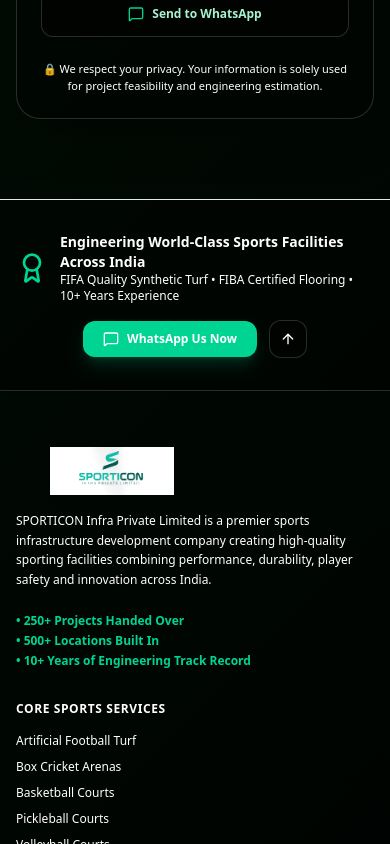
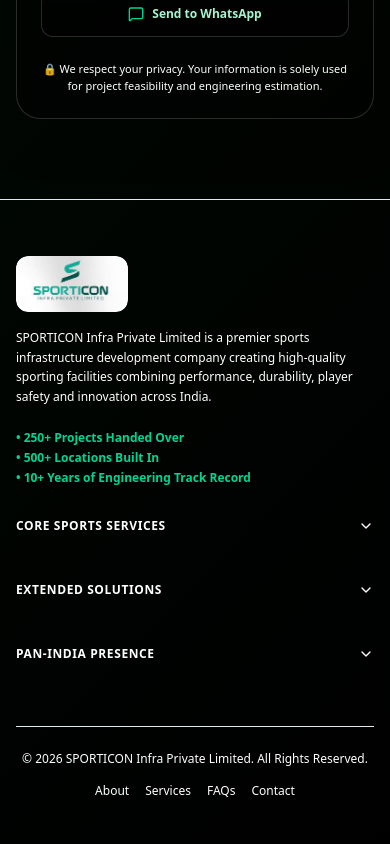
Before and after one commit to Ajith11223/turf_latest, a Next.js app: page / in a window 390 px wide. Shown: the part 11156-12000 px from the top of the page. Built offline with nearby package versions, Linux system fonts and the light colour scheme.

Commit message:
updation complted

```diff
--- a/src/components/Footer.tsx
+++ b/src/components/Footer.tsx
@@ -6,19 +6,10 @@
 import {
   Phone,
   Mail,
-  MapPin,
-  MessageSquare,
-  ArrowUp,
-  ShieldCheck,
-  Award,
-  Globe
+  ChevronDown
 } from "lucide-react";
 
 export default function Footer() {
-  const scrollToTop = () => {
-    window.scrollTo({ top: 0, behavior: "smooth" });
-  };
-
   const services = [
     "Artificial Football Turf",
     "Box Cricket Arenas",
@@ -49,53 +40,17 @@
 
   return (
     <footer className="relative bg-[#f8fafc] border-t border-slate-200 text-slate-700 text-xs sm:text-sm overflow-hidden">
-      {/* Top Footer Callout */}
-      <div className="border-b border-slate-200 py-8 px-4 sm:px-6 lg:px-8 bg-white/70">
-        <div className="max-w-7xl mx-auto flex flex-col md:flex-row items-center justify-between gap-4">
-          <div className="flex items-center gap-3">
-            <Award className="w-8 h-8 text-emerald-400 shrink-0" />
-            <div>
-              <div className="text-slate-900 font-bold text-sm sm:text-base">
-                Engineering World-Class Sports Facilities Across India
-              </div>
-              <div className="text-slate-600 text-xs">
-                FIFA Quality Synthetic Turf • FIBA Certified Flooring • 10+ Years Experience
-              </div>
-            </div>
-          </div>
-          <div className="flex items-center gap-3">
-            <a
-              href="https://wa.me/919400088990?text=Hi%20SPORTICON,%20I%20would%20like%20to%20discuss%20a%20sports%20court%20project."
-              target="_blank"
-              rel="noopener noreferrer"
-              className="px-5 py-2.5 rounded-xl text-xs font-bold text-black bg-emerald-400 hover:bg-emerald-300 transition-colors flex items-center gap-2 shadow-lg shadow-emerald-500/20"
-            >
-              <MessageSquare className="w-4 h-4" />
-              <span>WhatsApp Us Now</span>
-            </a>
-            <button
-              onClick={scrollToTop}
-              className="p-2.5 rounded-xl bg-slate-100 border border-slate-200 text-slate-700 hover:text-white hover:bg-emerald-700 transition-colors"
-              title="Back to Top"
-              aria-label="Back to Top"
-            >
-              <ArrowUp className="w-4 h-4" />
-            </button>
-          </div>
-        </div>
-      </div>
-
       {/* Main Footer Links */}
       <div className="max-w-7xl mx-auto px-4 sm:px-6 lg:px-8 py-14">
         <div className="grid grid-cols-1 md:grid-cols-2 lg:grid-cols-5 gap-8 lg:gap-10">
           {/* Brand Col */}
           <div className="lg:col-span-2 space-y-4">
-            <div className="relative h-12 w-48">
+            <div className="relative h-14 w-28 overflow-hidden rounded-xl">
               <Image
                 src="/images/sporticon-logo.png"
                 alt="SPORTICON Infra Private Limited"
                 fill
-                className="object-contain filter drop-shadow brightness-110"
+                className="rounded-xl object-cover"
               />
             </div>
             <p className="text-xs text-slate-600 leading-relaxed max-w-sm">
@@ -109,67 +64,66 @@
           </div>
 
           {/* Core Services Col */}
-          <div>
-            <h4 className="text-xs font-bold uppercase tracking-wider text-slate-900 mb-4">
+          <details className="group">
+            <summary className="mb-4 flex cursor-pointer list-none items-center justify-between gap-3 text-xs font-bold uppercase tracking-wider text-slate-900 [&::-webkit-details-marker]:hidden">
               Core Sports Services
-            </h4>
+              <ChevronDown className="h-4 w-4 shrink-0 transition-transform group-open:rotate-180" />
+            </summary>
             <ul className="space-y-2.5 text-xs text-slate-600">
               {services.map((item, i) => (
-                <li key={i}>
-                  <a href="#services" className="hover:text-emerald-700 transition-colors">
+                <li key={i} className="rounded-lg border border-emerald-800 bg-gradient-to-r from-emerald-800 via-green-800 to-teal-800 shadow-sm shadow-emerald-950/20 transition-all hover:border-emerald-950 hover:from-emerald-900 hover:via-green-900 hover:to-teal-900 px-3 py-2">
+                  <a href="#services" className="block font-semibold text-white hover:text-white/80 transition-colors">
                     {item}
                   </a>
                 </li>
               ))}
             </ul>
-          </div>
+          </details>
 
           {/* Extended Infrastructure */}
-          <div>
-            <h4 className="text-xs font-bold uppercase tracking-wider text-slate-900 mb-4">
+          <details className="group">
+            <summary className="mb-4 flex cursor-pointer list-none items-center justify-between gap-3 text-xs font-bold uppercase tracking-wider text-slate-900 [&::-webkit-details-marker]:hidden">
               Extended Solutions
-            </h4>
+              <ChevronDown className="h-4 w-4 shrink-0 transition-transform group-open:rotate-180" />
+            </summary>
             <ul className="space-y-2.5 text-xs text-slate-600">
               {extended.map((item, i) => (
-                <li key={i}>
-                  <a href="#infrastructure" className="hover:text-emerald-700 transition-colors">
+                <li key={i} className="rounded-lg border border-emerald-800 bg-gradient-to-r from-emerald-800 via-green-800 to-teal-800 shadow-sm shadow-emerald-950/20 transition-all hover:border-emerald-950 hover:from-emerald-900 hover:via-green-900 hover:to-teal-900 px-3 py-2">
+                  <a href="#infrastructure" className="block font-semibold text-white hover:text-white/80 transition-colors">
                     {item}
                   </a>
                 </li>
               ))}
             </ul>
-          </div>
+          </details>
 
           {/* Quick Contact & Presence */}
-          <div>
-            <h4 className="text-xs font-bold uppercase tracking-wider text-slate-900 mb-4">
+          <details className="group">
+            <summary className="mb-4 flex cursor-pointer list-none items-center justify-between gap-3 text-xs font-bold uppercase tracking-wider text-slate-900 [&::-webkit-details-marker]:hidden">
               Pan-India Presence
-            </h4>
+              <ChevronDown className="h-4 w-4 shrink-0 transition-transform group-open:rotate-180" />
+            </summary>
             <div className="space-y-3 text-xs text-slate-600">
-              <div className="flex items-center gap-2 text-slate-900 font-medium">
-                <Globe className="w-4 h-4 text-emerald-400 shrink-0" />
-                <span>www.sporticon.in</span>
-              </div>
-              <div className="flex items-center gap-2">
-                <Phone className="w-4 h-4 text-emerald-400 shrink-0" />
+              <div className="flex items-center gap-2 rounded-lg border border-emerald-800 bg-gradient-to-r from-emerald-800 via-green-800 to-teal-800 shadow-sm shadow-emerald-950/20 transition-all hover:border-emerald-950 hover:from-emerald-900 hover:via-green-900 hover:to-teal-900 px-3 py-2">
+                <Phone className="w-4 h-4 text-white shrink-0" />
                 <span>+91 94000 88990</span>
               </div>
-              <div className="flex items-center gap-2">
-                <Mail className="w-4 h-4 text-emerald-400 shrink-0" />
+              <div className="flex items-center gap-2 rounded-lg border border-emerald-800 bg-gradient-to-r from-emerald-800 via-green-800 to-teal-800 shadow-sm shadow-emerald-950/20 transition-all hover:border-emerald-950 hover:from-emerald-900 hover:via-green-900 hover:to-teal-900 px-3 py-2">
+                <Mail className="w-4 h-4 text-white shrink-0" />
                 <span>info@sporticon.in</span>
               </div>
-              <div className="pt-2">
-                <div className="text-xs text-emerald-300 uppercase font-extrabold tracking-wide mb-1">Key Footprint:</div>
+              <div className="rounded-lg border border-emerald-800 bg-gradient-to-r from-emerald-800 via-green-800 to-teal-800 shadow-sm shadow-emerald-950/20 transition-all hover:border-emerald-950 hover:from-emerald-900 hover:via-green-900 hover:to-teal-900 p-3">
+                <div className="text-xs text-white uppercase font-extrabold tracking-wide mb-1">Key Footprint:</div>
                 <div className="flex flex-wrap gap-1.5">
                   {majorLocations.map((loc, idx) => (
-                    <span key={idx} className="px-2 py-0.5 rounded bg-emerald-950/60 border border-emerald-700/70 text-[10px] text-emerald-200">
+                    <span key={idx} className="px-2 py-0.5 rounded bg-white/80 border border-emerald-300 text-[10px] text-emerald-900">
                       {loc}
                     </span>
                   ))}
                 </div>
               </div>
             </div>
-          </div>
+          </details>
         </div>
 
         {/* Bottom Legal Copyright */}
```
